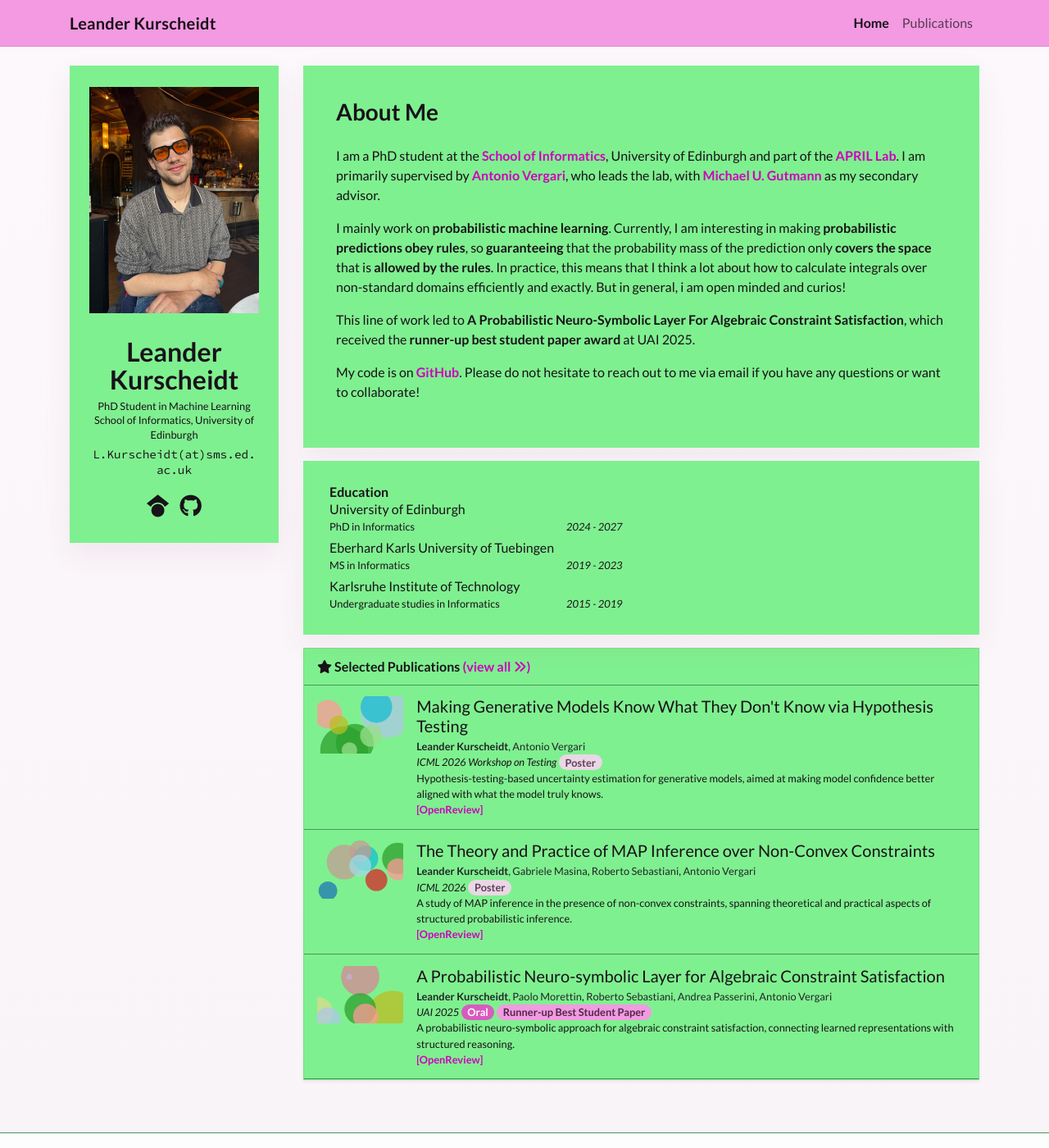
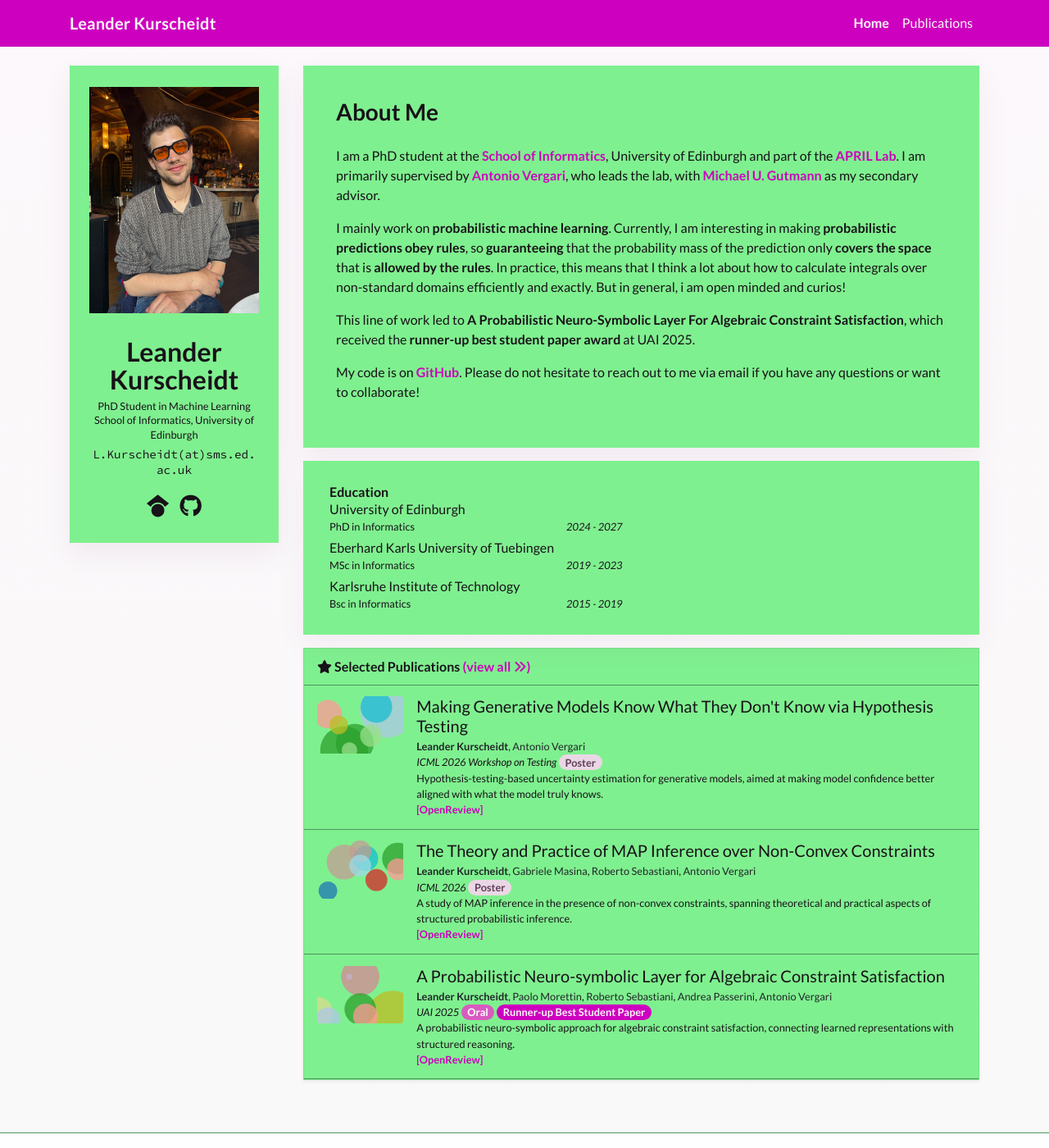
Before and after one commit to LeanderK/LeanderK.github.io, a Jekyll site: the page built from index.html, in a window 1280 px wide and 1400 px high. Shown: the whole window at 82% size. Built offline with Jekyll 4.4.1, drawn with Linux system fonts in a browser that asks for light colours; nearby versions of some CDN libraries; a style sheet for code colours, icons or effects is not loaded.

Commit message:
small improvements

```diff
--- a/_data/profile.yml
+++ b/_data/profile.yml
@@ -38,8 +38,8 @@ education:
   position: PhD in Informatics
   date: 2024 - 2027
 - name: Eberhard Karls University of Tuebingen
-  position: MS in Informatics
+  position: MSc in Informatics
   date: 2019 - 2023
 - name: Karlsruhe Institute of Technology
-  position: Undergraduate studies in Informatics
+  position: Bsc in Informatics
   date: 2015 - 2019
--- a/assets/css/global.css
+++ b/assets/css/global.css
@@ -1,11 +1,11 @@
 @charset "utf-8";
 :root {
-    --accent: #f39ae2;
+    --accent: #ce00bf;
     --accent-strong: #d85bc0;
     --accent-deep: #181219;
     --accent-soft: #fdf2fa;
     --border-soft: #efd8e9;
-    --page-bg: #f9f4f8;
+    --page-bg: #f9f9f9;
     --text-muted: #6f5a6d;
     --link-color: #ce00bf;
 }
@@ -180,15 +180,21 @@ a:hover {
 }
 
 .navbar-light .navbar-nav .nav-link {
-    color: rgba(47, 35, 48, 0.8);
+    /* color: rgba(47, 35, 48, 0.8); */
+    color: #f9f9f9;
 }
 
 .navbar-light .navbar-nav .active > .nav-link,
 .navbar-light .navbar-nav .nav-link.active,
 .navbar-light .navbar-nav .nav-link.show,
 .navbar-light .navbar-nav .show > .nav-link {
-    color: var(--accent-deep);
+    /* color: var(--accent-deep); */
+    color: #f9f9f9;
     font-weight: 700;
+}
+
+.navbar-light .navbar-brand {
+    color: #f9f9f9;
 }
 
 .bg-white {
@@ -208,7 +214,8 @@ a:hover {
 
 .badge-publication.badge-warning {
     background-color: var(--accent);
-    color: #4d2a46;
+    /* color: #4d2a46; */
+    color: #f9f9f9;
 }
 
 .badge-publication.badge-secondary {
```
